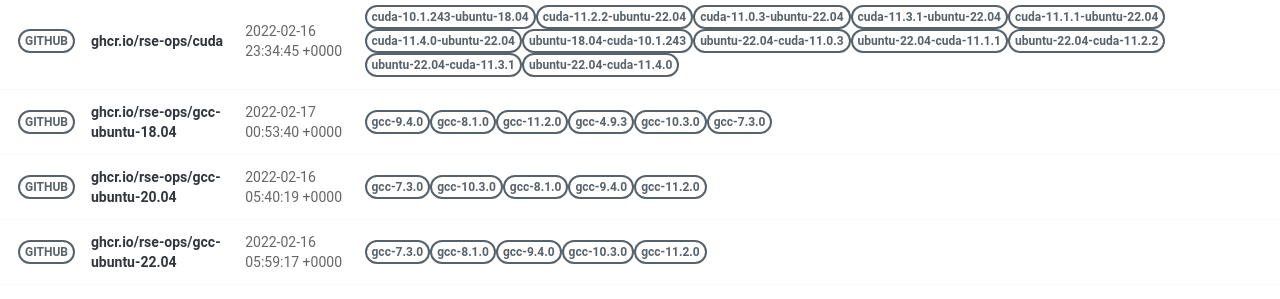
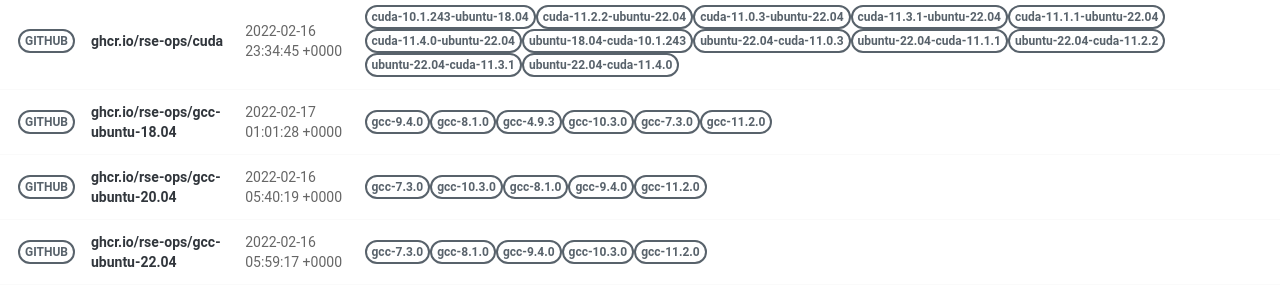
Before and after one commit to rse-ops/docker-images, a Jekyll site: the page built from pages/index.md, in a window 1280 px wide. Shown: the part 502-801 px from the top of the page. Built offline with Jekyll 4.4.1, drawn with Linux system fonts in a browser that asks for light colours; nearby versions of some CDN libraries.

Commit message:
Automated push to update library 2022-02-17

```diff
--- a/_library/ghcr.io-rse-ops-gcc-ubuntu-18.04.md
+++ b/_library/ghcr.io-rse-ops-gcc-ubuntu-18.04.md
@@ -1,7 +1,7 @@
 ---
 layout: container
 name: ghcr.io/rse-ops/gcc-ubuntu-18.04
-updated_at: 2022-02-17 00:53:40.438033
+updated_at: 2022-02-17 01:01:28.661528
 
 
 container_url: https://github.com/orgs/rse-ops/packages/container/package/gcc-ubuntu-18.04
```
Also changed, not shown: other parts of _library/ghcr.io-rse-ops-gcc-ubuntu-18.04.md (+3 -3 lines).
